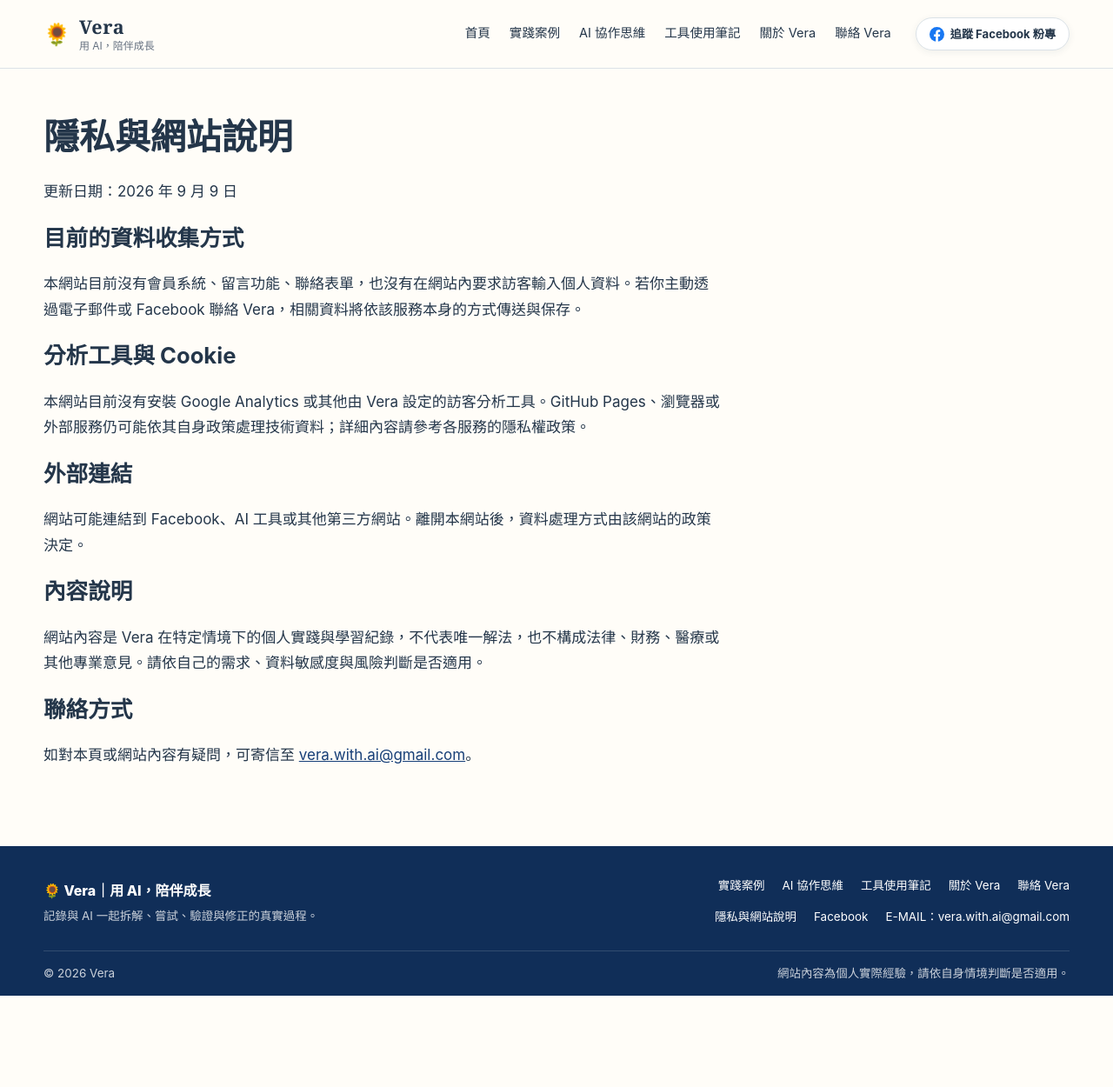
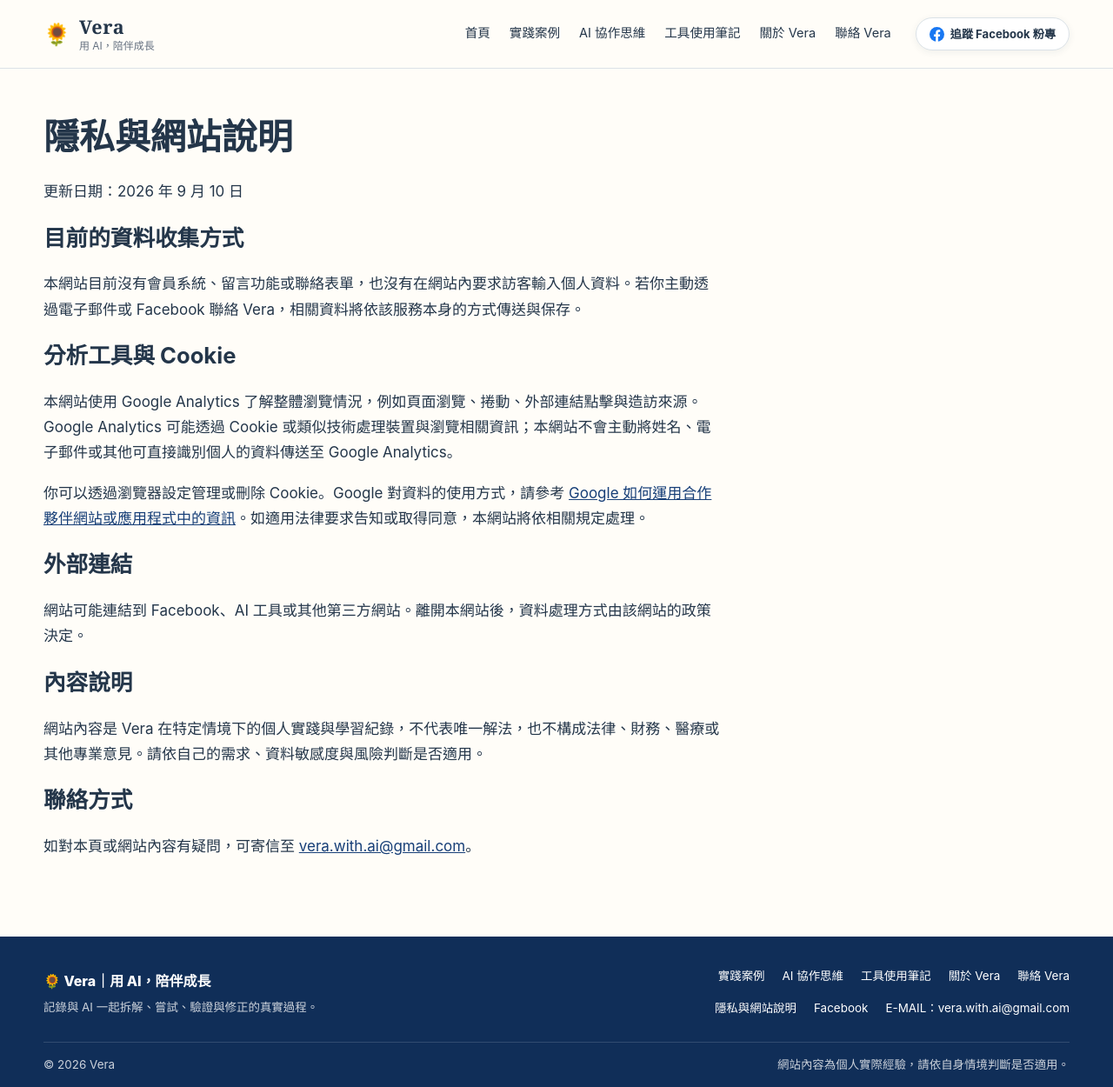
Before and after one commit to Vera-With-AI/Vera-With-AI.github.io, a Jekyll site: the page built from privacy.md, in a window 1280 px wide and 1250 px high. Shown: the whole window at 87% size. Built offline with Jekyll 4.4.1, drawn with Linux system fonts in a browser that asks for light colours.

Commit message:
加入 Google Analytics 流量追蹤

```diff
--- a/_config.yml
+++ b/_config.yml
@@ -14,6 +14,7 @@ collections:
 markdown: kramdown
 
 css_version: 48
+google_analytics_measurement_id: "G-4YBJGF1WWB"
 
 exclude:
   - _templates
--- a/_layouts/default.html
+++ b/_layouts/default.html
@@ -22,6 +22,16 @@
   <meta name="twitter:description" content="{{ page_description }}">
   <meta name="twitter:image" content="{{ social_image | absolute_url }}">
   <link rel="canonical" href="{{ page.url | absolute_url }}">
+
+  {% if site.google_analytics_measurement_id %}
+  <script async src="https://www.googletagmanager.com/gtag/js?id={{ site.google_analytics_measurement_id }}"></script>
+  <script>
+    window.dataLayer = window.dataLayer || [];
+    function gtag(){dataLayer.push(arguments);}
+    gtag('js', new Date());
+    gtag('config', '{{ site.google_analytics_measurement_id }}');
+  </script>
+  {% endif %}
 
   {% if page.layout == 'post' %}
   <script type="application/ld+json">
--- a/privacy.md
+++ b/privacy.md
@@ -5,15 +5,17 @@ permalink: /privacy/
 description: "Vera 個人網站目前的資料使用、外部連結與內容適用範圍說明。"
 ---
 
-更新日期：2026 年 9 月 9 日
+更新日期：2026 年 9 月 10 日
 
 ## 目前的資料收集方式
 
-本網站目前沒有會員系統、留言功能、聯絡表單，也沒有在網站內要求訪客輸入個人資料。若你主動透過電子郵件或 Facebook 聯絡 Vera，相關資料將依該服務本身的方式傳送與保存。
+本網站目前沒有會員系統、留言功能或聯絡表單，也沒有在網站內要求訪客輸入個人資料。若你主動透過電子郵件或 Facebook 聯絡 Vera，相關資料將依該服務本身的方式傳送與保存。
 
 ## 分析工具與 Cookie
 
-本網站目前沒有安裝 Google Analytics 或其他由 Vera 設定的訪客分析工具。GitHub Pages、瀏覽器或外部服務仍可能依其自身政策處理技術資料；詳細內容請參考各服務的隱私權政策。
+本網站使用 Google Analytics 了解整體瀏覽情況，例如頁面瀏覽、捲動、外部連結點擊與造訪來源。Google Analytics 可能透過 Cookie 或類似技術處理裝置與瀏覽相關資訊；本網站不會主動將姓名、電子郵件或其他可直接識別個人的資料傳送至 Google Analytics。
+
+你可以透過瀏覽器設定管理或刪除 Cookie。Google 對資料的使用方式，請參考 [Google 如何運用合作夥伴網站或應用程式中的資訊](https://policies.google.com/technologies/partner-sites?hl=zh-TW)。如適用法律要求告知或取得同意，本網站將依相關規定處理。
 
 ## 外部連結
 
```
